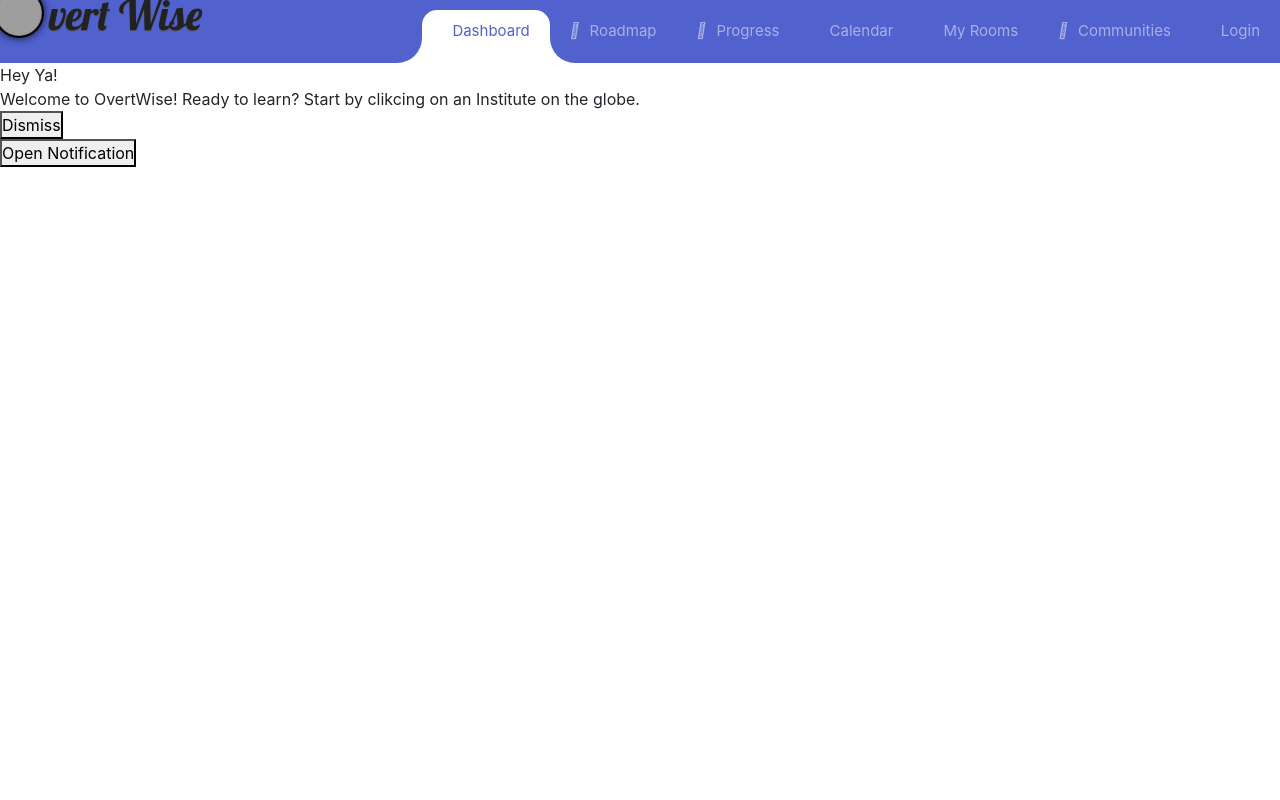
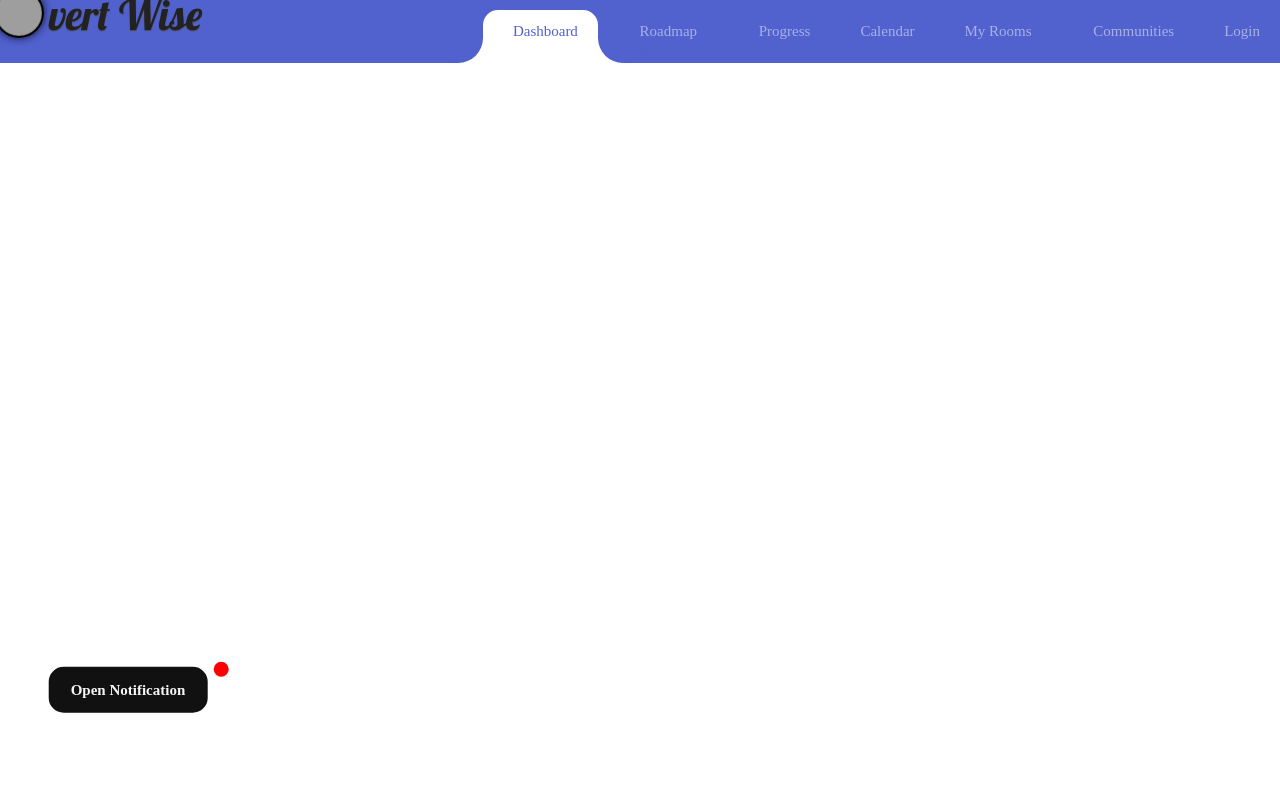
Before and after one commit to rohansahni/overtwise, a Django app: page /dashboard/ in a window 1280 px wide. Run offline with Django 4.2, Linux system fonts and the light colour scheme; some libraries are stand-ins or nearby versions; grey boxes are pictures that could not be loaded.

Commit message:
Update dashboard.css

```diff
--- a/frontend/static/css/dashboard.css
+++ b/frontend/static/css/dashboard.css
@@ -21,3 +21,130 @@
     outline: none;
     transform: scale(2.05);
 }
+
+
+/* notification popup */
+
+@import url('https://fonts.googleapis.com/css2?family=Rubik&display=swap');
+body {
+  font-family: "Rubik";
+}
+.center {
+  position: fixed;
+  bottom: 8%;
+  left: 10%;
+  transform: translate(-50%, -50%);
+  z-index:1000;
+}
+.popup {
+  width: 350px;
+  height: 300px;
+  padding: 30px 20px;
+  background: #f5f5f5;
+  border-radius: 15px;
+  box-sizing: border-box;
+  z-index: 20;
+  text-align: center;
+  box-shadow: 0 8px 15px 1px #3F3F3;
+  opacity: 0;
+  top: -200%;
+  transform: translate(-50%, -50%) scale(0.5);
+  transition: opacity 300ms ease-in-out,
+              top 1000ms ease-in-out,
+              transform 1000ms ease-in-out;
+}
+.popup.active {
+  opacity: 1;
+  top: 65%;
+  transform: translate(-50%, -50%) scale(1);
+  transition: transform 300ms cubic-bezier(0.18,0.89,0.43,1.19);
+}
+.popup .icon {
+  margin: 5px 0px;
+  width: 50px;
+  height: 50px;
+  border: 2px solid #FFC947;
+  text-align: center;
+  display: inline-block;
+  border-radius: 50%;
+  line-height: 60px;
+}
+.popup .icon i.fa {
+  font-size: 30px;
+  color: #FFC947;
+}
+.popup .title {
+  margin: 5px 0px;
+  font-size: 30px;
+  font-weight: 600;
+}
+.popup .description {
+  color: #222;
+  font-size: 16px;
+  padding: 5px;
+}
+.popup .dismiss-btn {
+  margin-top: 15px;
+}
+.popup .dismiss-btn button {
+  padding: 10px 20px;
+  background: #111;
+  color: #f5f5f5;
+  border: 2px solid #111;
+  border-radius: 15px;
+  font-size: 15px;
+  font-weight: 600;
+  outline: none;
+  cursor: pointer;
+  transition: all 300ms ease-in-out;
+}
+.popup .dismiss-btn button:hover {
+  color: #111;
+  background: #f5f5f5;
+}
+.popup > div {
+  position: relative;
+  top: 10px;
+  opacity: 0;
+}
+.popup.active > div {
+  top: 0px;
+  opacity: 1;
+}
+.popup.active .icon {
+  transition: all 600ms ease-in-out 250ms;
+}
+.popup.active .title {
+  transition: all 600ms ease-in-out 300ms;
+}
+.popup.active .description {
+  transition: all 600ms ease-in-out 350ms;
+}
+.popup.active .dismiss-btn {
+  transition: all 600ms ease-in-out 400ms;
+}
+.open-btn {
+  padding: 10px 20px;
+  background: #111;
+  color: #f5f5f5;
+  border: 2px solid #111;
+  border-radius: 15px;
+  font-size: 15px;
+  font-weight: 600;
+  outline: none;
+  cursor: pointer;
+  transition: all 300ms ease-in-out;
+}
+.open-btn:hover{
+  color: #111;
+  background: #f5f5f5;
+}
+.notif {
+  position: absolute;
+  width: 15px;
+  height: 15px;
+  background-color: red;
+  border-radius: 50%;
+  left: 165px;
+  top: -5px;
+}
```
